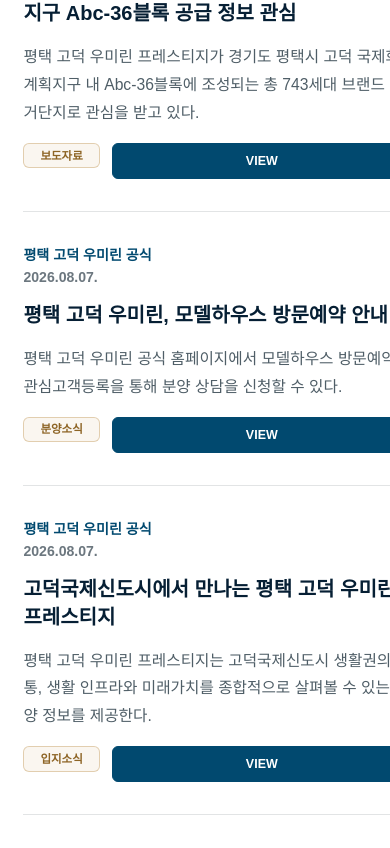
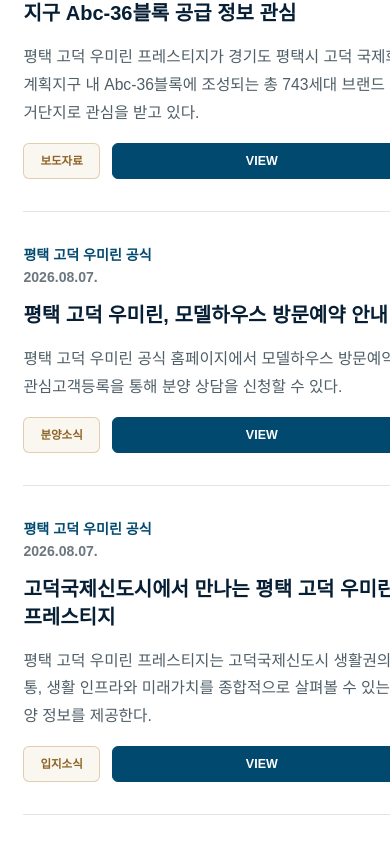
Before and after one commit to parkjihun22/Pyeongtaek-Godeok-Umirin, a React (Create React App) app: page /1/press in a window 390 px wide. Shown: the part 1108-1956 px from the top of the page. Built offline with nearby package versions, Linux system fonts and the light colour scheme; no server answers; the database is empty; a web font is replaced by a local one.

Commit message:
feat : 저장

```diff
--- a/src/pages/Promotion/Promotion.module.scss
+++ b/src/pages/Promotion/Promotion.module.scss
@@ -495,6 +495,11 @@
 
 /* '언론보도' 같은 분류 배지입니다. 글자 크기, 패딩, 줄바꿈 여부를 조절합니다. */
 .pressCardFooter span {
+  display: inline-flex;
+  align-items: center;
+  justify-content: center;
+  box-sizing: border-box;
+  min-height: 44px;
   padding: 0.28rem 1rem;
   border: 1px solid rgba(184, 137, 63, 0.36);
   border-radius: 6px;
@@ -1095,9 +1100,14 @@
   .pressCardFooter {
     grid-column: 1;
     grid-row: auto;
-    align-items: flex-start;
+    align-items: center;
     flex-direction: row;
     gap: 0.75rem;
+  }
+
+  /* 모바일 목록 카드의 '언론보도' 배지 높이입니다. VIEW 버튼 높이와 맞춥니다. */
+  .pressCardFooter span {
+    min-height: 36px;
   }
 
   /* 모바일에서 상세 페이지 제목 영역의 위아래 여백을 조절합니다. */
```
